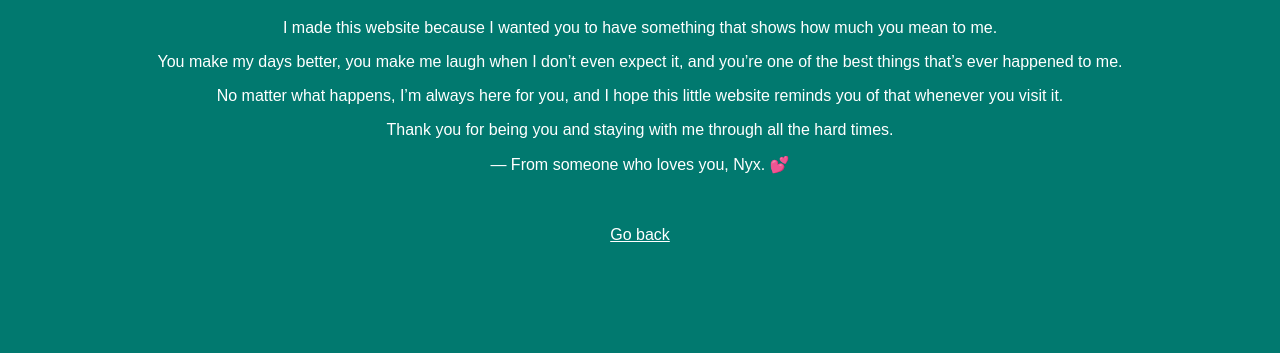
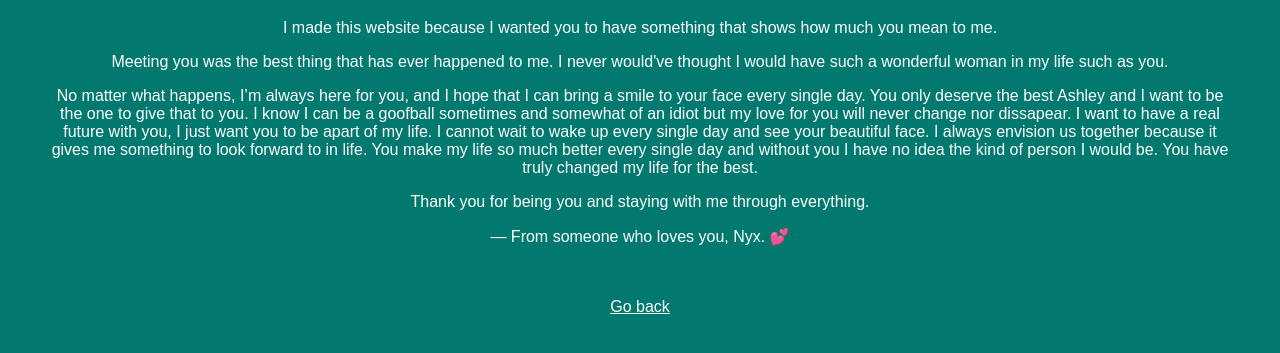
Before and after one commit to nyxi33/for-my-wife, a plain HTML site: page letter.html in a window 1280 px wide. Shown: the part 109-462 px from the top of the page. Drawn offline with Linux system fonts and the light colour scheme.

Commit message:
Update letter.html

```diff
--- a/letter.html
+++ b/letter.html
@@ -12,15 +12,15 @@ I made this website because I wanted you to have something that shows how much y
 </p>
 
 <p>
-You make my days better, you make me laugh when I don’t even expect it, and you’re one of the best things that’s ever happened to me.
+Meeting you was the best thing that has ever happened to me. I never would've thought I would have such a wonderful woman in my life such as you.
 </p>
 
 <p>
-No matter what happens, I’m always here for you, and I hope this little website reminds you of that whenever you visit it.
+No matter what happens, I’m always here for you, and I hope that I can bring a smile to your face every single day. You only deserve the best Ashley and I want to be the one to give that to you. I know I can be a goofball sometimes and somewhat of an idiot but my love for you will never change nor dissapear. I want to have a real future with you, I just want you to be apart of my life. I cannot wait to wake up every single day and see your beautiful face. I always envision us together because it gives me something to look forward to in life. You make my life so much better every single day and without you I have no idea the kind of person I would be. You have truly changed my life for the best.
 </p>
 
 <p>
-Thank you for being you and staying with me through all the hard times.
+Thank you for being you and staying with me through everything.
 </p>
 
 <p>— From someone who loves you, Nyx. 💕</p>
```
